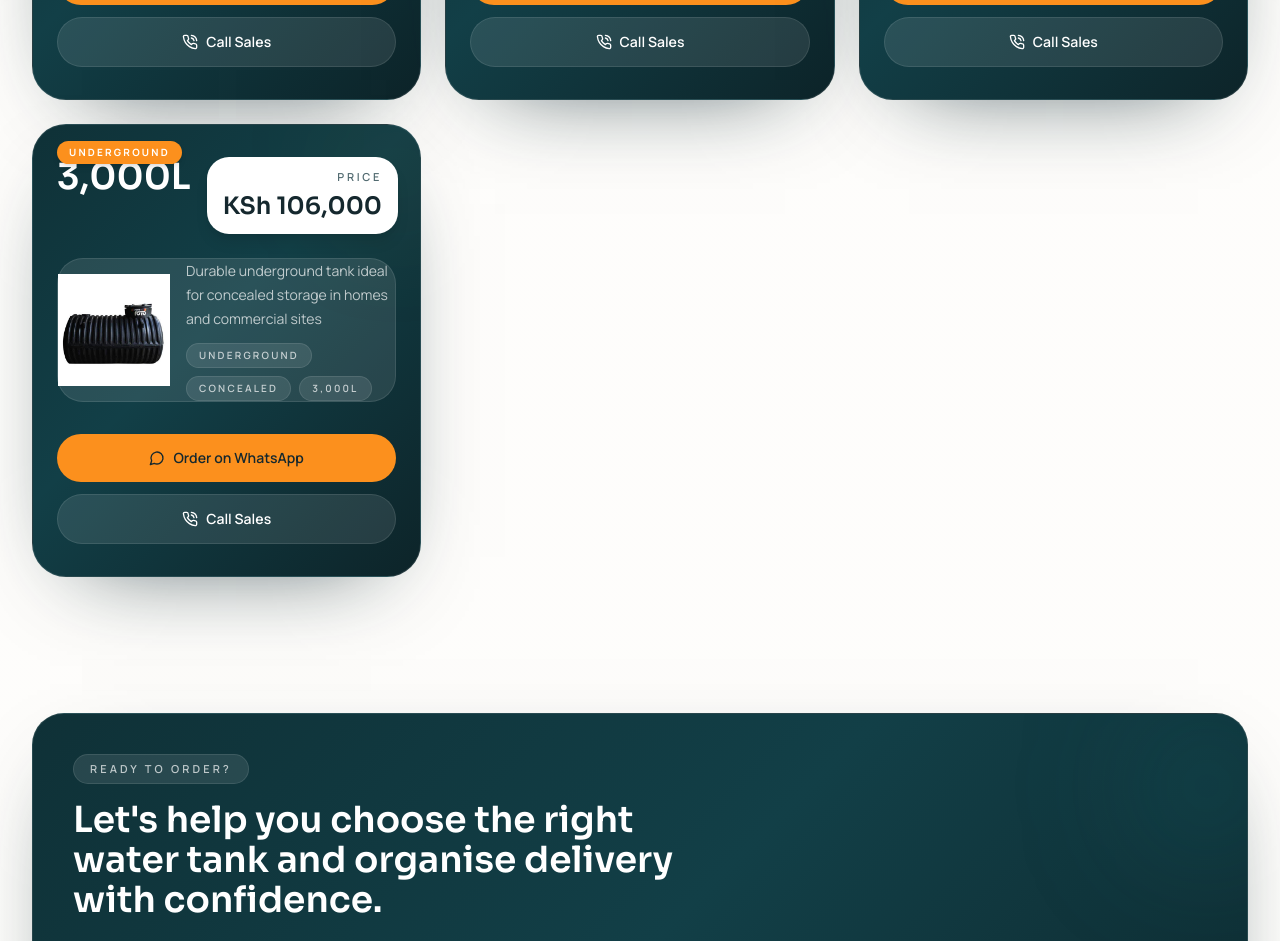
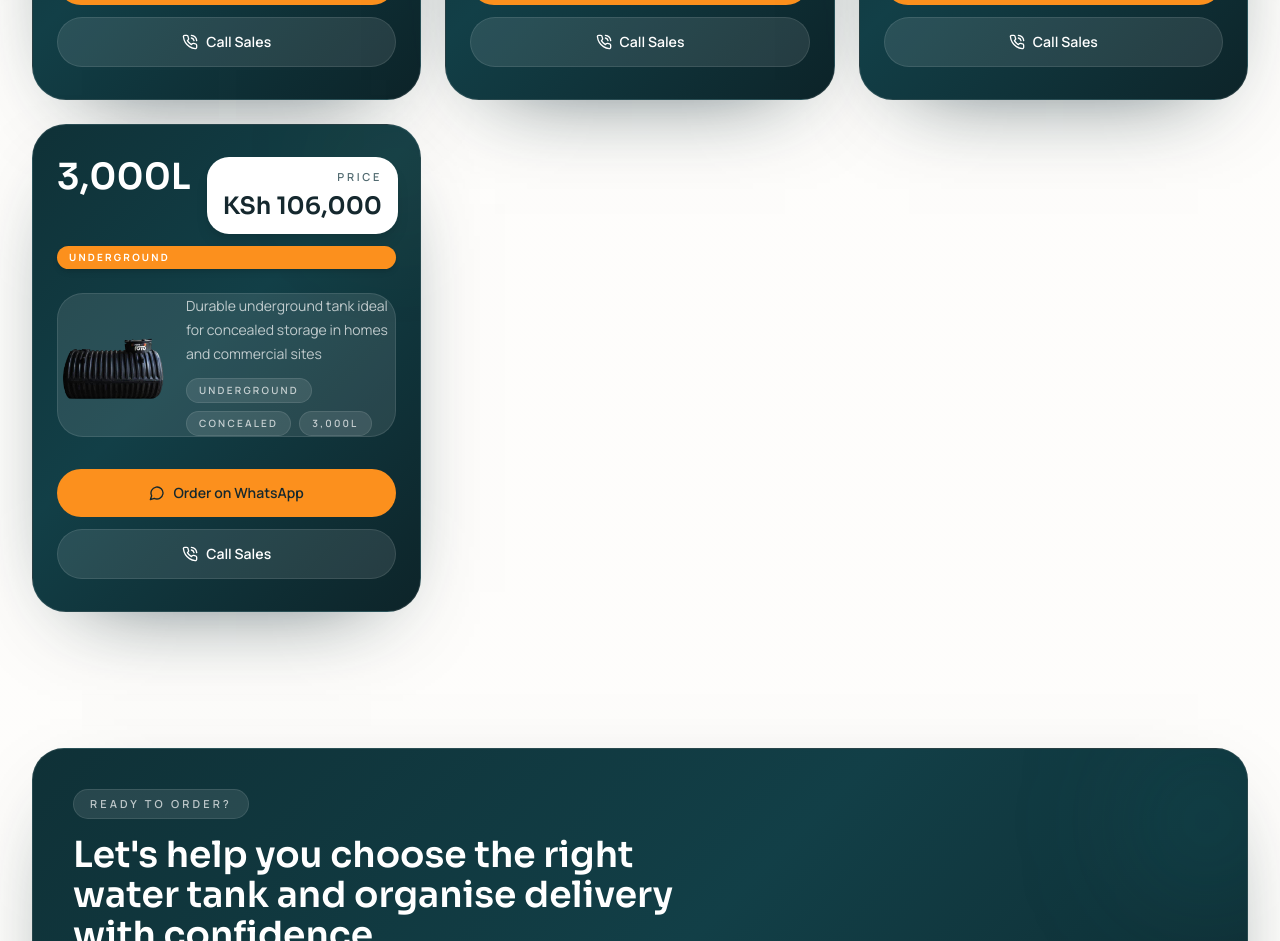
Before and after one commit to Peterngacha85/roto, a React (Vite) app: page /products in a window 1280 px wide. Shown: the part 1540-2481 px from the top of the page. Built offline with nearby package versions, Linux system fonts and the light colour scheme.

Commit message:
Fix underground tank: use no-bg image, move badge below title with spacing

```diff
--- a/src/pages/Products.jsx
+++ b/src/pages/Products.jsx
@@ -11,7 +11,7 @@ const Products = () => {
     { size: "5,000L", price: "27,500", desc: "Commercial grade for schools and farms", tags: ["School use", "Farm supply"] },
     { size: "10,000L", price: "49,500", desc: "Industrial capacity for large-scale needs", tags: ["Industrial", "Large project"] },
     { size: "20,000L", price: "120,000", desc: "Maximum capacity for major institutions", tags: ["Major project", "Maximum storage"] },
-    { size: "3,000L", price: "106,000", desc: "Durable underground tank ideal for concealed storage in homes and commercial sites", tags: ["Underground", "Concealed", "3,000L"], image: "/assets/underground tank.jpeg", badge: "Underground" },
+    { size: "3,000L", price: "106,000", desc: "Durable underground tank ideal for concealed storage in homes and commercial sites", tags: ["Underground", "Concealed", "3,000L"], image: "/assets/underground tank no bg.png", badge: "Underground" },
   ];
 
   return (
@@ -26,9 +26,6 @@ const Products = () => {
         {products.map((product, idx) => (
           <article key={idx} className="dark-panel relative overflow-hidden px-6 py-8 flex flex-col h-full rounded-[34px]">
             <div className="absolute -right-6 top-0 h-24 w-24 rounded-full bg-accent/10 blur-3xl"></div>
-            {product.badge && (
-              <div className="absolute top-4 left-4 z-10 rounded-full bg-accent px-3 py-1 text-[10px] font-bold uppercase tracking-[0.22em] text-white shadow-md">{product.badge}</div>
-            )}
             <div className="relative flex flex-col h-full">
               <div className="flex items-start justify-between gap-4">
                 <h3 className="text-4xl font-display font-semibold text-white">{product.size}</h3>
@@ -37,6 +34,9 @@ const Products = () => {
                   <div className="mt-1 text-2xl font-display font-semibold">KSh {product.price}</div>
                 </div>
               </div>
+              {product.badge && (
+                <div className="mt-3 self-start rounded-full bg-accent px-3 py-1 text-[10px] font-bold uppercase tracking-[0.22em] text-white shadow-md">{product.badge}</div>
+              )}
 
               <div className="mt-6 flex flex-col sm:flex-row flex-1 items-center gap-4 rounded-[26px] border border-white/10 bg-white/10 p-5">
                 <img alt={`${product.size} tank`} className="h-24 sm:h-28 w-auto object-contain drop-shadow-xl" src={product.image || "/assets/hero-tank-BGNsYmIM.png"} />
```
Also changed, not shown: public/assets/underground tank no bg.png (added).
